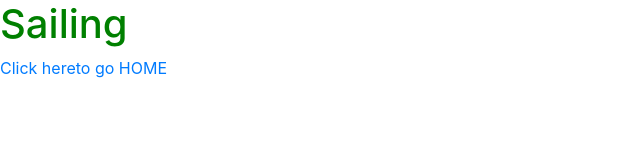
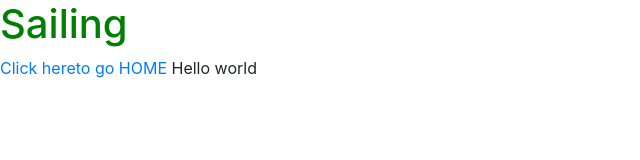
Before and after one commit to vdeangelis/project0, a plain HTML site: page sailing.html in a window 1280 px wide. Shown: the whole page, without its empty margins (0-640 px from the left). Drawn offline with nearby package versions, Linux system fonts and the light colour scheme.

Commit message:
add line to sailing

```diff
--- a/sailing.html
+++ b/sailing.html
@@ -9,5 +9,6 @@
 <body>
     <h1>Sailing</h1>
     <a href="page0.html">Click hereto go HOME</a>
+Hello world
 </body>
 </html>
```
